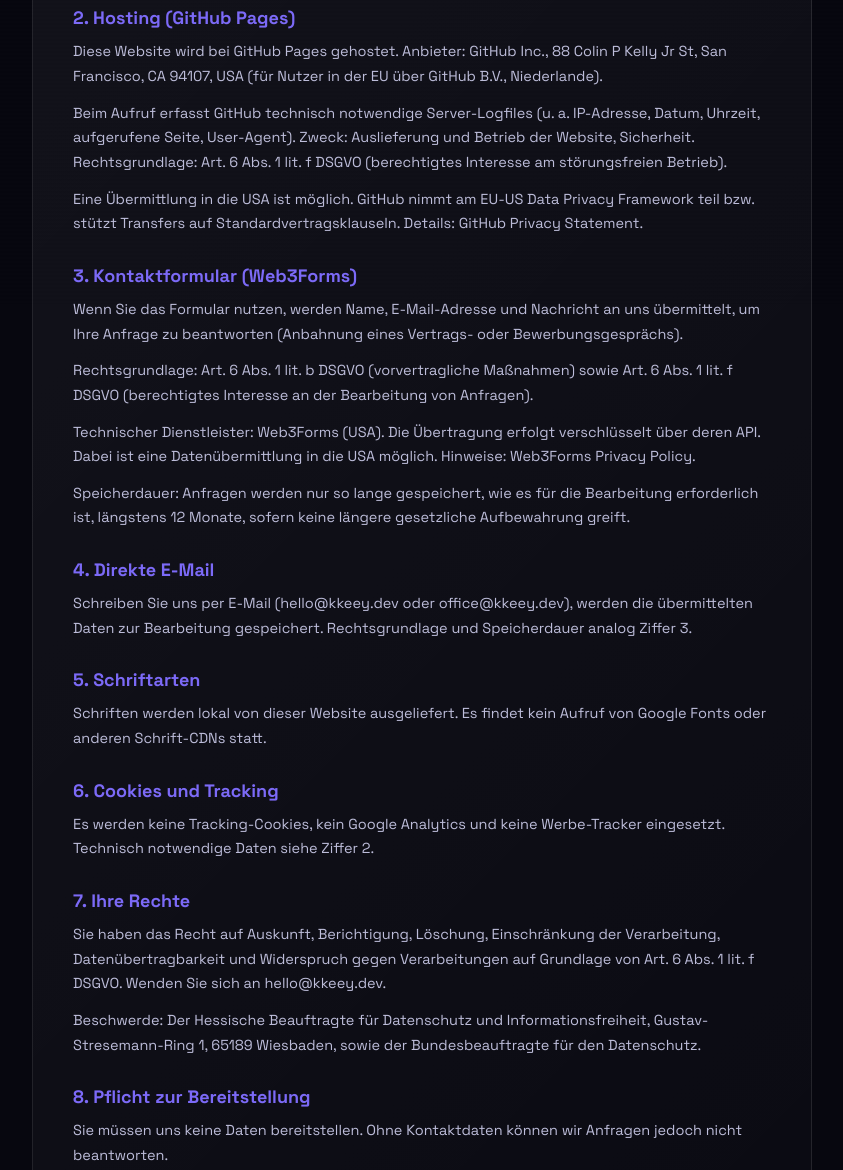
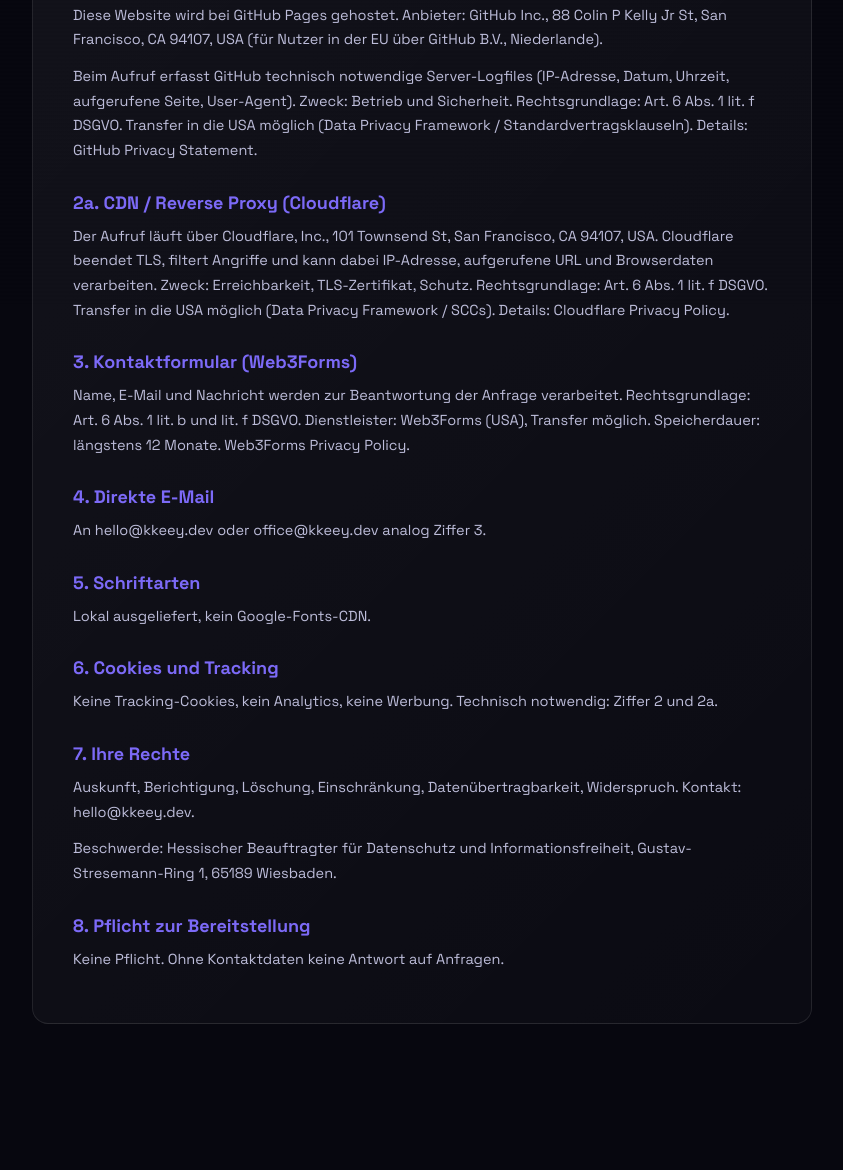
Before and after one commit to KKEEY92/CV_KKEEY, a plain HTML site: page datenschutz.html in a window 1280 px wide. Shown: the part 496-1666 px from the top of the page, without its empty margins (218-1061 px from the left). After the commit the page ends 1600 px from the top, so only its background shows below. Drawn offline with Linux system fonts and the light colour scheme.

Commit message:
legal: Cloudflare Proxy/CDN in Datenschutzerklärung

```diff
--- a/datenschutz.html
+++ b/datenschutz.html
@@ -24,28 +24,25 @@
       <a href="index.html" class="back-btn">← Zurück zum AI-Portfolio</a>
       <h1>Datenschutzerklärung</h1>
       <h2>1. Verantwortlicher</h2>
-      <p>Verantwortlich für die Datenverarbeitung auf dieser Website:</p>
       <p>Kevin Kuck<br>Marktplatz 5<br>35510 Butzbach<br>Deutschland<br>E-Mail: <a href="mailto:hello@kkeey.dev">hello@kkeey.dev</a><br>Telefon: +49 170 4130592</p>
       <h2>2. Hosting (GitHub Pages)</h2>
       <p>Diese Website wird bei GitHub Pages gehostet. Anbieter: GitHub Inc., 88 Colin P Kelly Jr St, San Francisco, CA 94107, USA (für Nutzer in der EU über GitHub B.V., Niederlande).</p>
-      <p>Beim Aufruf erfasst GitHub technisch notwendige Server-Logfiles (u. a. IP-Adresse, Datum, Uhrzeit, aufgerufene Seite, User-Agent). Zweck: Auslieferung und Betrieb der Website, Sicherheit. Rechtsgrundlage: Art. 6 Abs. 1 lit. f DSGVO (berechtigtes Interesse am störungsfreien Betrieb).</p>
-      <p>Eine Übermittlung in die USA ist möglich. GitHub nimmt am EU-US Data Privacy Framework teil bzw. stützt Transfers auf Standardvertragsklauseln. Details: <a href="https://docs.github.com/de/site-policy/privacy-policies/github-privacy-statement" target="_blank" rel="noopener">GitHub Privacy Statement</a>.</p>
+      <p>Beim Aufruf erfasst GitHub technisch notwendige Server-Logfiles (IP-Adresse, Datum, Uhrzeit, aufgerufene Seite, User-Agent). Zweck: Betrieb und Sicherheit. Rechtsgrundlage: Art. 6 Abs. 1 lit. f DSGVO. Transfer in die USA möglich (Data Privacy Framework / Standardvertragsklauseln). Details: <a href="https://docs.github.com/de/site-policy/privacy-policies/github-privacy-statement" target="_blank" rel="noopener">GitHub Privacy Statement</a>.</p>
+      <h2>2a. CDN / Reverse Proxy (Cloudflare)</h2>
+      <p>Der Aufruf läuft über Cloudflare, Inc., 101 Townsend St, San Francisco, CA 94107, USA. Cloudflare beendet TLS, filtert Angriffe und kann dabei IP-Adresse, aufgerufene URL und Browserdaten verarbeiten. Zweck: Erreichbarkeit, TLS-Zertifikat, Schutz. Rechtsgrundlage: Art. 6 Abs. 1 lit. f DSGVO. Transfer in die USA möglich (Data Privacy Framework / SCCs). Details: <a href="https://www.cloudflare.com/privacypolicy/" target="_blank" rel="noopener">Cloudflare Privacy Policy</a>.</p>
       <h2>3. Kontaktformular (Web3Forms)</h2>
-      <p>Wenn Sie das Formular nutzen, werden Name, E-Mail-Adresse und Nachricht an uns übermittelt, um Ihre Anfrage zu beantworten (Anbahnung eines Vertrags- oder Bewerbungsgesprächs).</p>
-      <p>Rechtsgrundlage: Art. 6 Abs. 1 lit. b DSGVO (vorvertragliche Maßnahmen) sowie Art. 6 Abs. 1 lit. f DSGVO (berechtigtes Interesse an der Bearbeitung von Anfragen).</p>
-      <p>Technischer Dienstleister: Web3Forms (USA). Die Übertragung erfolgt verschlüsselt über deren API. Dabei ist eine Datenübermittlung in die USA möglich. Hinweise: <a href="https://web3forms.com/privacy" target="_blank" rel="noopener">Web3Forms Privacy Policy</a>.</p>
-      <p>Speicherdauer: Anfragen werden nur so lange gespeichert, wie es für die Bearbeitung erforderlich ist, längstens 12 Monate, sofern keine längere gesetzliche Aufbewahrung greift.</p>
+      <p>Name, E-Mail und Nachricht werden zur Beantwortung der Anfrage verarbeitet. Rechtsgrundlage: Art. 6 Abs. 1 lit. b und lit. f DSGVO. Dienstleister: Web3Forms (USA), Transfer möglich. Speicherdauer: längstens 12 Monate. <a href="https://web3forms.com/privacy" target="_blank" rel="noopener">Web3Forms Privacy Policy</a>.</p>
       <h2>4. Direkte E-Mail</h2>
-      <p>Schreiben Sie uns per E-Mail (hello@kkeey.dev oder office@kkeey.dev), werden die übermittelten Daten zur Bearbeitung gespeichert. Rechtsgrundlage und Speicherdauer analog Ziffer 3.</p>
+      <p>An hello@kkeey.dev oder office@kkeey.dev analog Ziffer 3.</p>
       <h2>5. Schriftarten</h2>
-      <p>Schriften werden lokal von dieser Website ausgeliefert. Es findet kein Aufruf von Google Fonts oder anderen Schrift-CDNs statt.</p>
+      <p>Lokal ausgeliefert, kein Google-Fonts-CDN.</p>
       <h2>6. Cookies und Tracking</h2>
-      <p>Es werden keine Tracking-Cookies, kein Google Analytics und keine Werbe-Tracker eingesetzt. Technisch notwendige Daten siehe Ziffer 2.</p>
+      <p>Keine Tracking-Cookies, kein Analytics, keine Werbung. Technisch notwendig: Ziffer 2 und 2a.</p>
       <h2>7. Ihre Rechte</h2>
-      <p>Sie haben das Recht auf Auskunft, Berichtigung, Löschung, Einschränkung der Verarbeitung, Datenübertragbarkeit und Widerspruch gegen Verarbeitungen auf Grundlage von Art. 6 Abs. 1 lit. f DSGVO. Wenden Sie sich an <a href="mailto:hello@kkeey.dev">hello@kkeey.dev</a>.</p>
-      <p>Beschwerde: Der Hessische Beauftragte für Datenschutz und Informationsfreiheit, Gustav-Stresemann-Ring 1, 65189 Wiesbaden, sowie der Bundesbeauftragte für den Datenschutz.</p>
+      <p>Auskunft, Berichtigung, Löschung, Einschränkung, Datenübertragbarkeit, Widerspruch. Kontakt: <a href="mailto:hello@kkeey.dev">hello@kkeey.dev</a>.</p>
+      <p>Beschwerde: Hessischer Beauftragter für Datenschutz und Informationsfreiheit, Gustav-Stresemann-Ring 1, 65189 Wiesbaden.</p>
       <h2>8. Pflicht zur Bereitstellung</h2>
-      <p>Sie müssen uns keine Daten bereitstellen. Ohne Kontaktdaten können wir Anfragen jedoch nicht beantworten.</p>
+      <p>Keine Pflicht. Ohne Kontaktdaten keine Antwort auf Anfragen.</p>
     </div>
   </div>
   <script src="js/data.js" defer></script>
```
